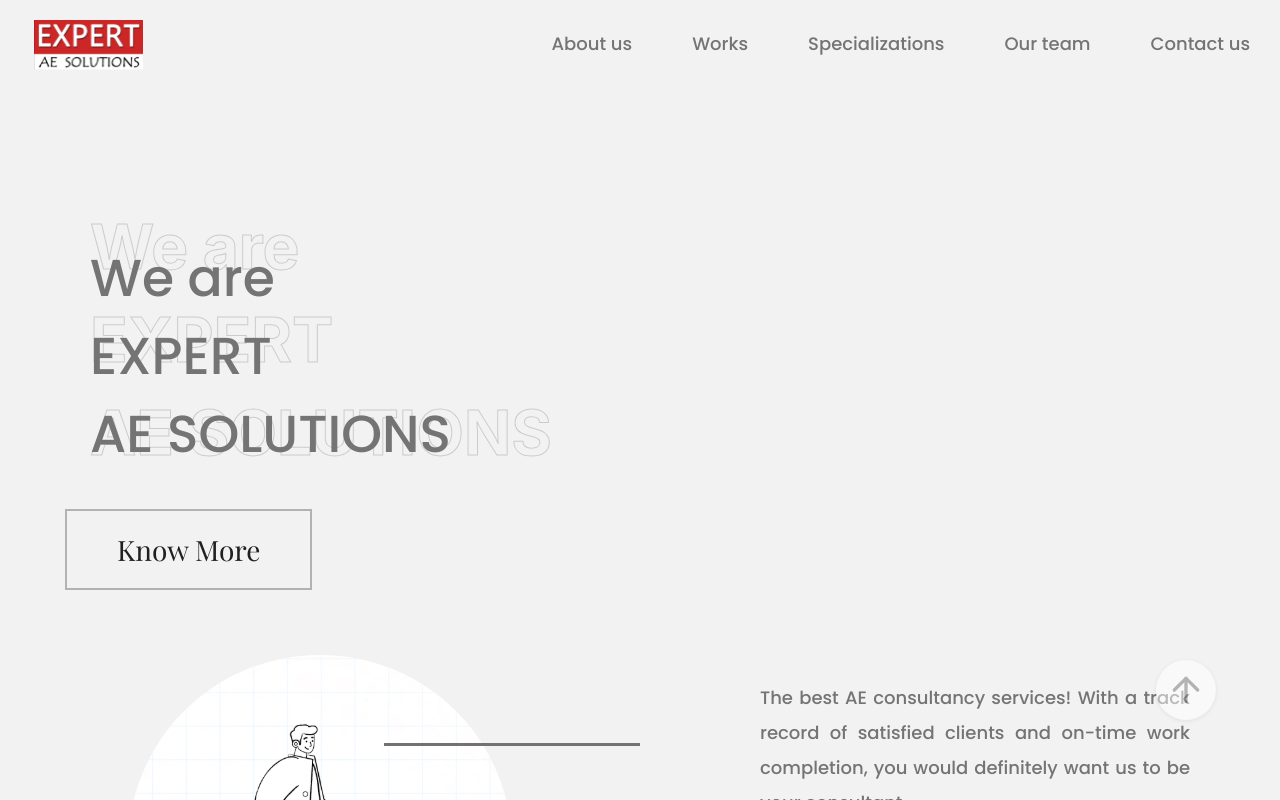
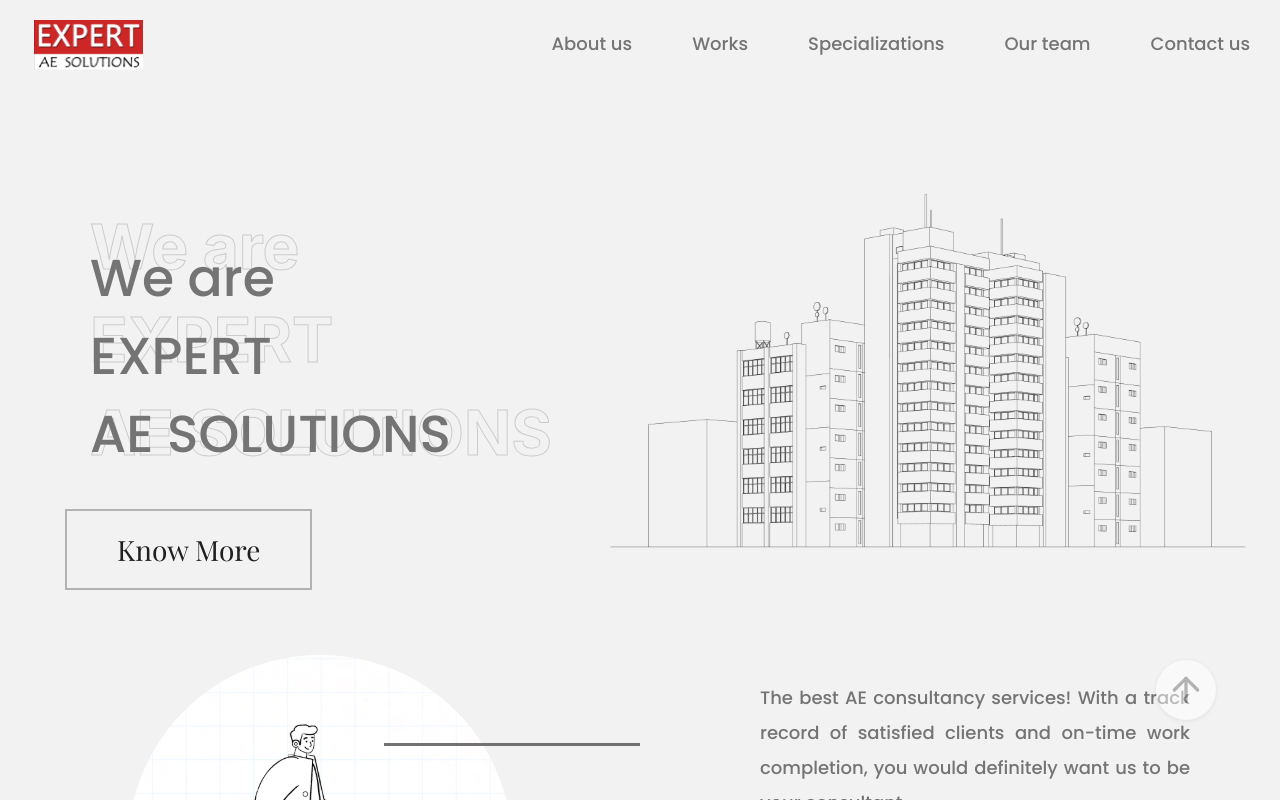
Before and after one commit to Nirbyoleek/ES-India, a React (Create React App) app: page / in a window 1280 px wide. Shown: the top 800 px of the page. Built offline with nearby package versions, Linux system fonts and the light colour scheme.

Commit message:
added the points to works section------done

```diff
--- a/src/components/LandingPage/intro/introStyle.module.css
+++ b/src/components/LandingPage/intro/introStyle.module.css
@@ -219,7 +219,7 @@
   }
 }
 
-@media screen and (min-width: 1050px) {
+@media screen and (min-width: 1086px) {
   .introPart2 {
     height: 800px;
   }
@@ -257,7 +257,7 @@
 }
 @media screen and (min-width: 1233px) {
   .buildingImageContainer {
-    width: 58%;
+    width: 55%;
   }
   .buildingImageContainer img {
     width: 100%;
```
